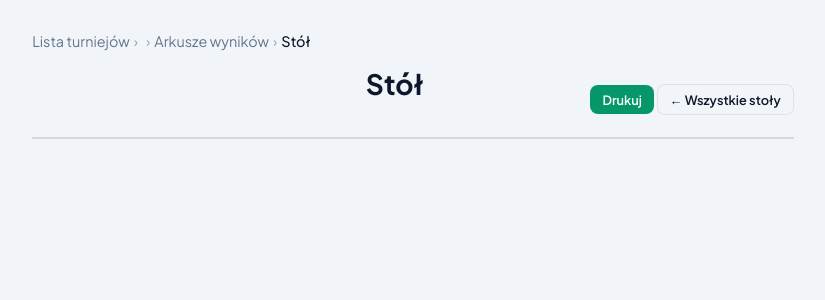
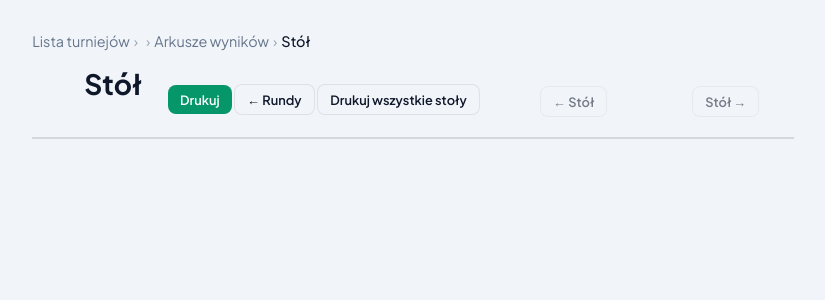
Before and after one commit to slawekslex/turnieje_brydz, a Flask app: template templates/table_result_sheet.html in a window 1280 px wide. Shown: the top 300 px of the page, without its empty margins (227-1052 px from the left). Run offline with Flask 3, Linux system fonts and the light colour scheme; the template is opened without the code that fills it, so the values that code supplies are empty.

Commit message:
result sheets nav

```diff
--- a/templates/table_result_sheet.html
+++ b/templates/table_result_sheet.html
@@ -31,7 +31,12 @@
     .result-sheet-table .col-tricks { width: 3rem; text-align: center; }
     .result-sheet-table .col-sign-ns,
     .result-sheet-table .col-sign-ew { min-width: 3.5rem; }
-    .no-print { display: block; }
+    .table-switcher { margin-top: 0.75rem; display: flex; align-items: center; justify-content: center; gap: 0.5rem; flex-wrap: nowrap; overflow-x: auto; }
+    .table-switcher-side { min-width: 8.5rem; display: flex; justify-content: center; }
+    .table-switcher-list { display: flex; gap: 0.4rem; flex-wrap: nowrap; justify-content: center; white-space: nowrap; }
+    .table-switcher .btn[aria-current="page"] { background: var(--primary, #1f6feb); color: #fff; border-color: var(--primary, #1f6feb); }
+    .table-switcher .btn-disabled { opacity: 0.55; pointer-events: none; cursor: default; }
+    .no-print {}
     @media print {
       .no-print { display: none !important; }
       body { background: #fff; }
@@ -70,7 +75,32 @@
       <p class="sheet-table-num" aria-label="Numer stołu">Stół {{ table_number }}</p>
       <div class="no-print" style="margin-top: 0.5rem;">
         <button type="button" id="btn-print-sheet" class="btn btn-primary btn-sm">Drukuj</button>
-        <a href="{{ url_for('api.tournament_result_sheets_index', tour_id=tour_id) }}" class="btn btn-secondary btn-sm">← Wszystkie stoły</a>
+        <a href="{{ url_for('api.tournament_rounds_page', tour_id=tour_id) }}" class="btn btn-secondary btn-sm">← Rundy</a>
+        <a href="{{ url_for('api.tournament_result_sheets_all', tour_id=tour_id) }}" class="btn btn-secondary btn-sm" target="_blank" rel="noopener">Drukuj wszystkie stoły</a>
+      </div>
+      <div class="no-print table-switcher" aria-label="Przełączanie stolików">
+        {% set idx = all_table_numbers.index(table_number) %}
+        {% set prev_table = all_table_numbers[idx - 1] if idx > 0 else None %}
+        {% set next_table = all_table_numbers[idx + 1] if idx < (all_table_numbers|length - 1) else None %}
+        <div class="table-switcher-side">
+        {% if prev_table %}
+        <a href="{{ url_for('api.tournament_table_result_sheet', tour_id=tour_id, table_number=prev_table) }}" class="btn btn-secondary btn-sm">← Stół {{ prev_table }}</a>
+        {% else %}
+        <span class="btn btn-secondary btn-sm btn-disabled" aria-disabled="true">← Stół</span>
+        {% endif %}
+        </div>
+        <div class="table-switcher-list">
+        {% for t in all_table_numbers %}
+        <a href="{{ url_for('api.tournament_table_result_sheet', tour_id=tour_id, table_number=t) }}" class="btn btn-secondary btn-sm" {% if t == table_number %}aria-current="page"{% endif %}>Stół {{ t }}</a>
+        {% endfor %}
+        </div>
+        <div class="table-switcher-side">
+        {% if next_table %}
+        <a href="{{ url_for('api.tournament_table_result_sheet', tour_id=tour_id, table_number=next_table) }}" class="btn btn-secondary btn-sm">Stół {{ next_table }} →</a>
+        {% else %}
+        <span class="btn btn-secondary btn-sm btn-disabled" aria-disabled="true">Stół →</span>
+        {% endif %}
+        </div>
       </div>
     </header>
 
```
Also changed, not shown: bridge/api/routes.py (+10 -9 lines).
